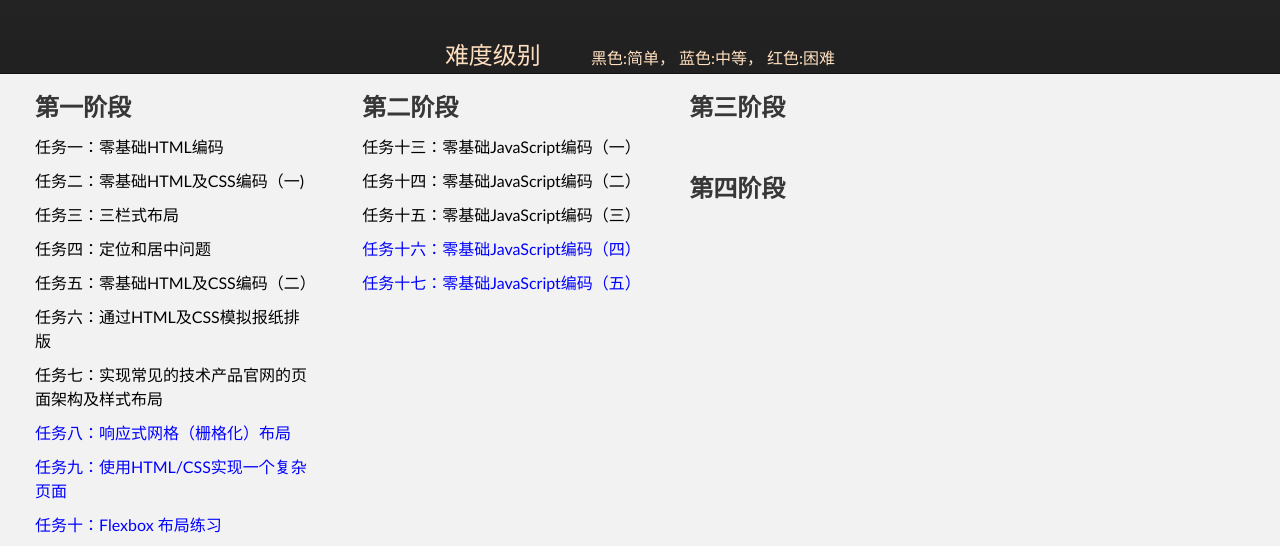
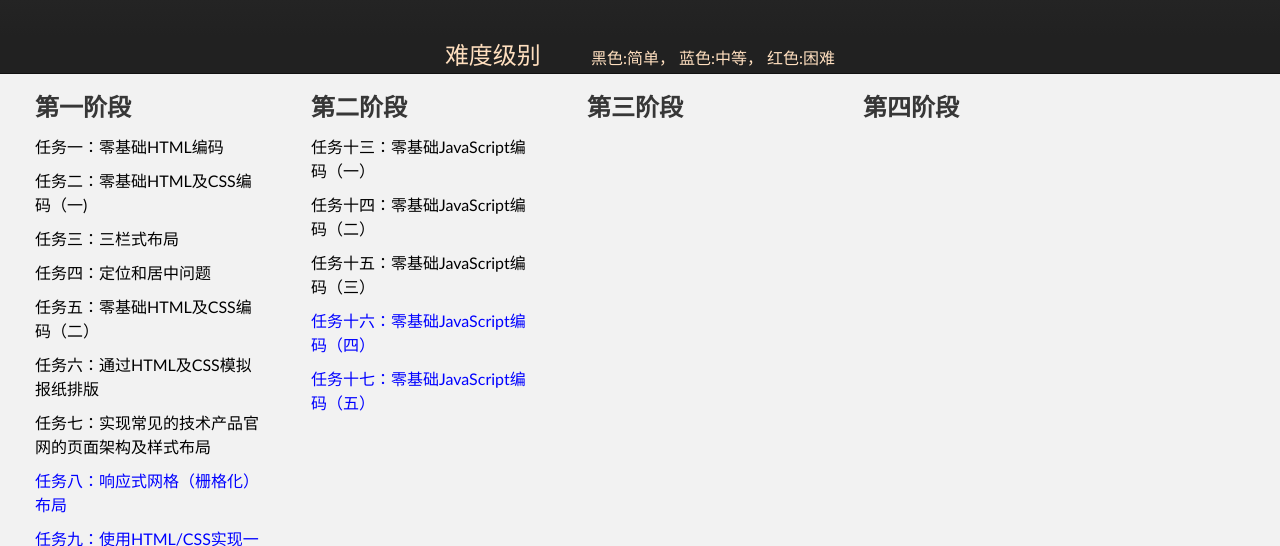
Before and after one commit to crli/crli.github.io, a plain HTML site: page index.html in a window 1280 px wide. Shown: the part 240-786 px from the top of the page. Drawn offline with Linux system fonts and the light colour scheme.

Commit message:
Revert "1"
This reverts commit 4d5cfdadbefc6b030298e2c87dab9f8d22da393a.

```diff
--- a/index.html
+++ b/index.html
@@ -17,7 +17,7 @@
       padding-right: 50px;
       font-size: 24px;
     }
-    .item{width: 24%;padding: 10px 10px;margin:0 auto;}
+    .item{width: 20%;padding: 10px 10px;margin:0 auto;}
 
     .item a{
       color: #000
@@ -51,7 +51,7 @@
     </div>
 
     <!-- MAIN CONTENT -->
-    <div id="main_content_wrap" class="outer" style="height: 545px">
+    <div id="main_content_wrap" class="outer" style="height: 1000px">
       <section class="item" style="float: left;">
       	<ul>
           <li class="one">第一阶段</li>
```
